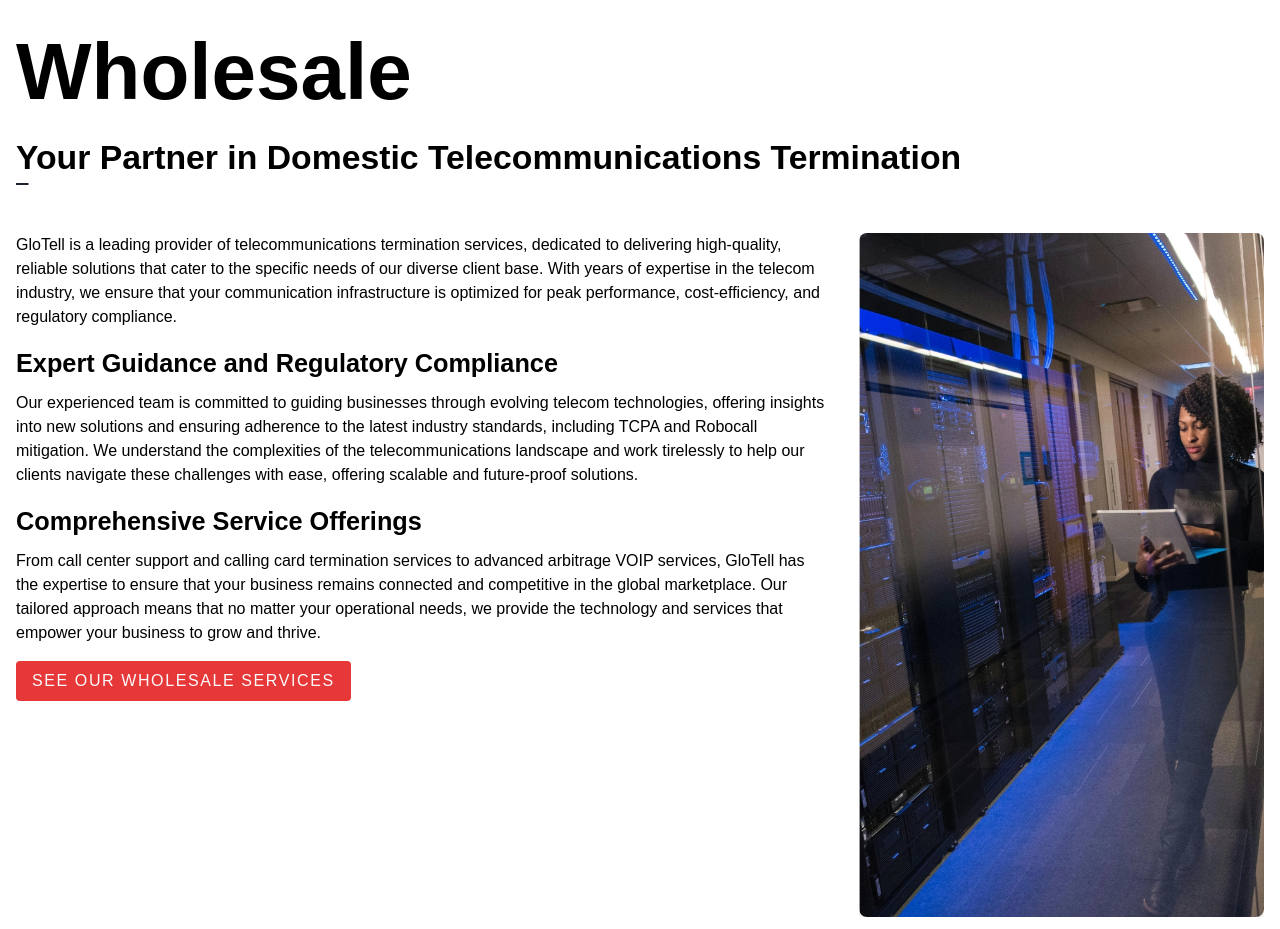
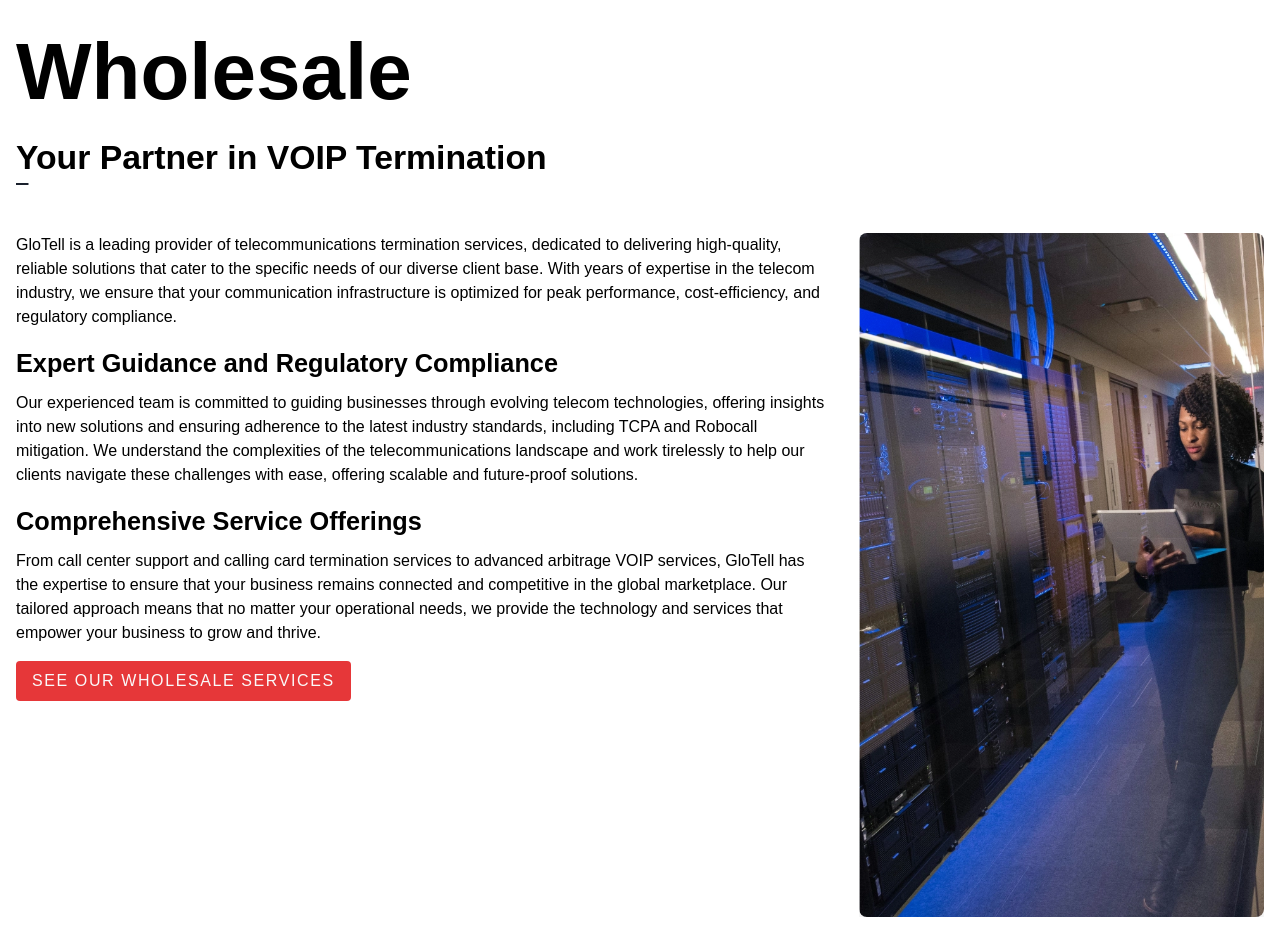
Before and after one commit to kdjordan/glotellus, a Vue app: page / in a window 1280 px wide. Shown: the part 2280-3209 px from the top of the page. Built offline with nearby package versions, Linux system fonts and the light colour scheme; a web font is replaced by a local one.

Commit message:
fix: update Wholesale subtitle in ServicesSection from 'Domestic Telecommunications Termination' to 'VOIP Termination' for clarity

```diff
--- a/src/components/sections/ServicesSection.vue
+++ b/src/components/sections/ServicesSection.vue
@@ -111,7 +111,7 @@
             Wholesale
           </h2>
           <h4 ref="wholesaleSubtitleRef" class="text-sizeXl font-bold relative">
-            Your Partner in Domestic Telecommunications Termination
+            Your Partner in VOIP Termination
           </h4>
           <div
             ref="wholesaleSubtitleBorderRef"
```
